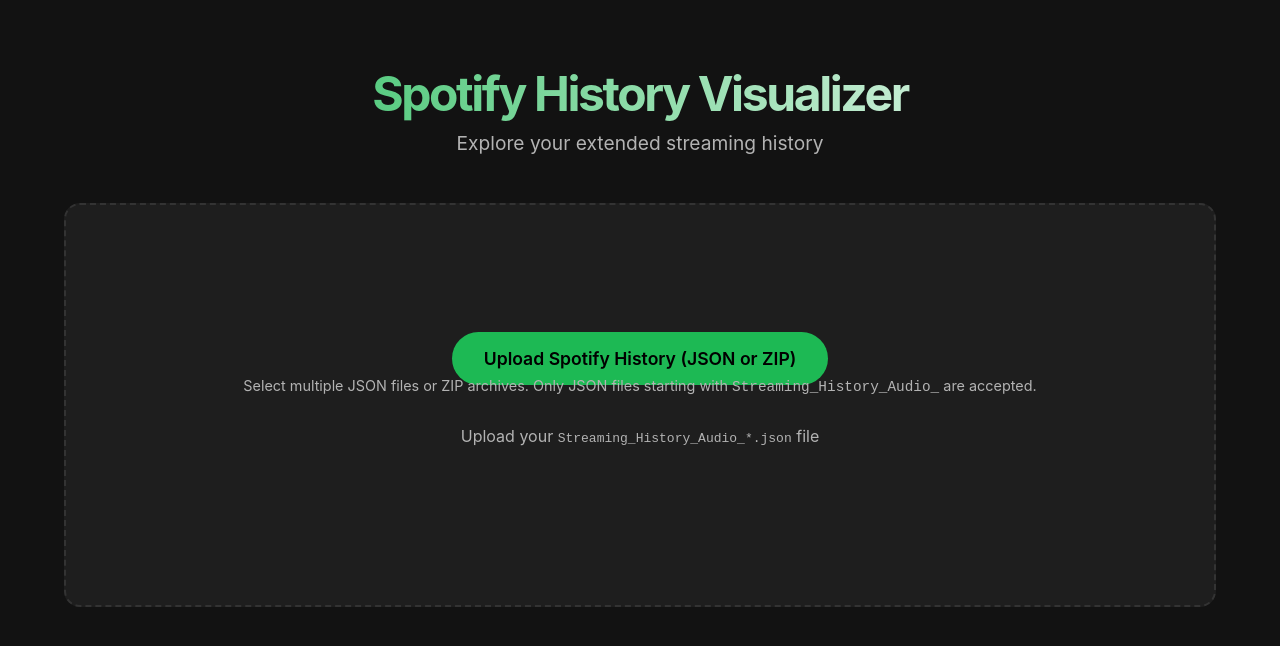
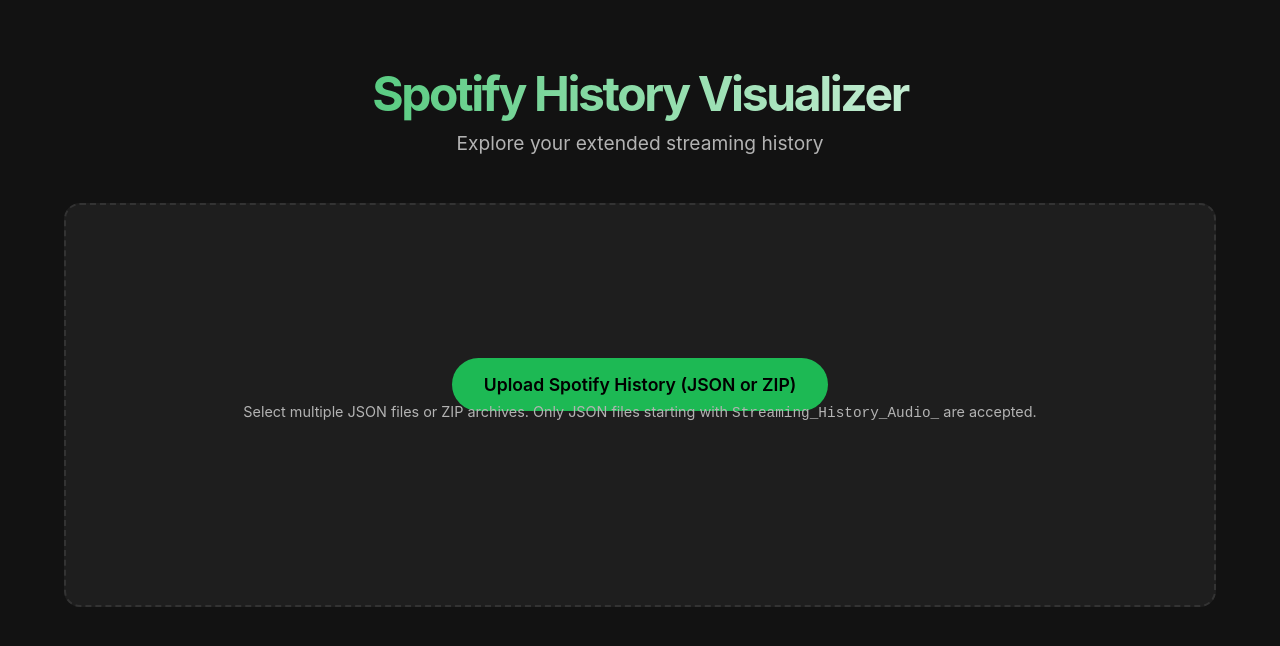
Before and after one commit to nischolas/antigravity-spotify, a React (Vite) app: page / in a window 1280 px wide. Shown: the top 646 px of the page. Built offline with nearby package versions, Linux system fonts and the light colour scheme.

Commit message:
Remove file upload hint from initial UI.

```diff
--- a/src/App.tsx
+++ b/src/App.tsx
@@ -22,7 +22,6 @@
         {historyData.length === 0 ? (
           <div className="upload-section">
             <FileUpload onDataLoaded={handleDataLoaded} />
-            <p className="hint">Upload your <code>Streaming_History_Audio_*.json</code> file</p>
           </div>
         ) : (
           <div className="data-section">
```
